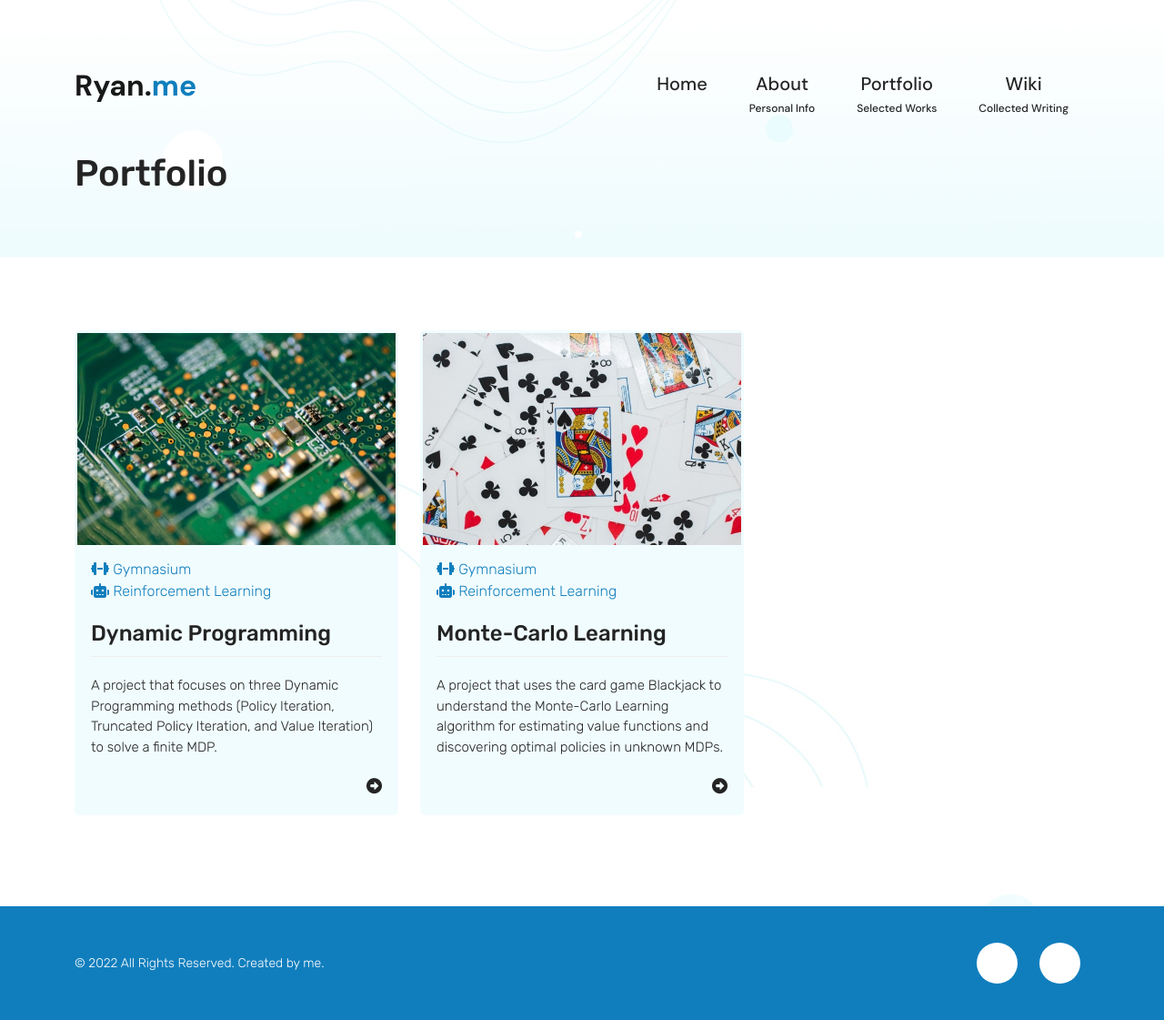
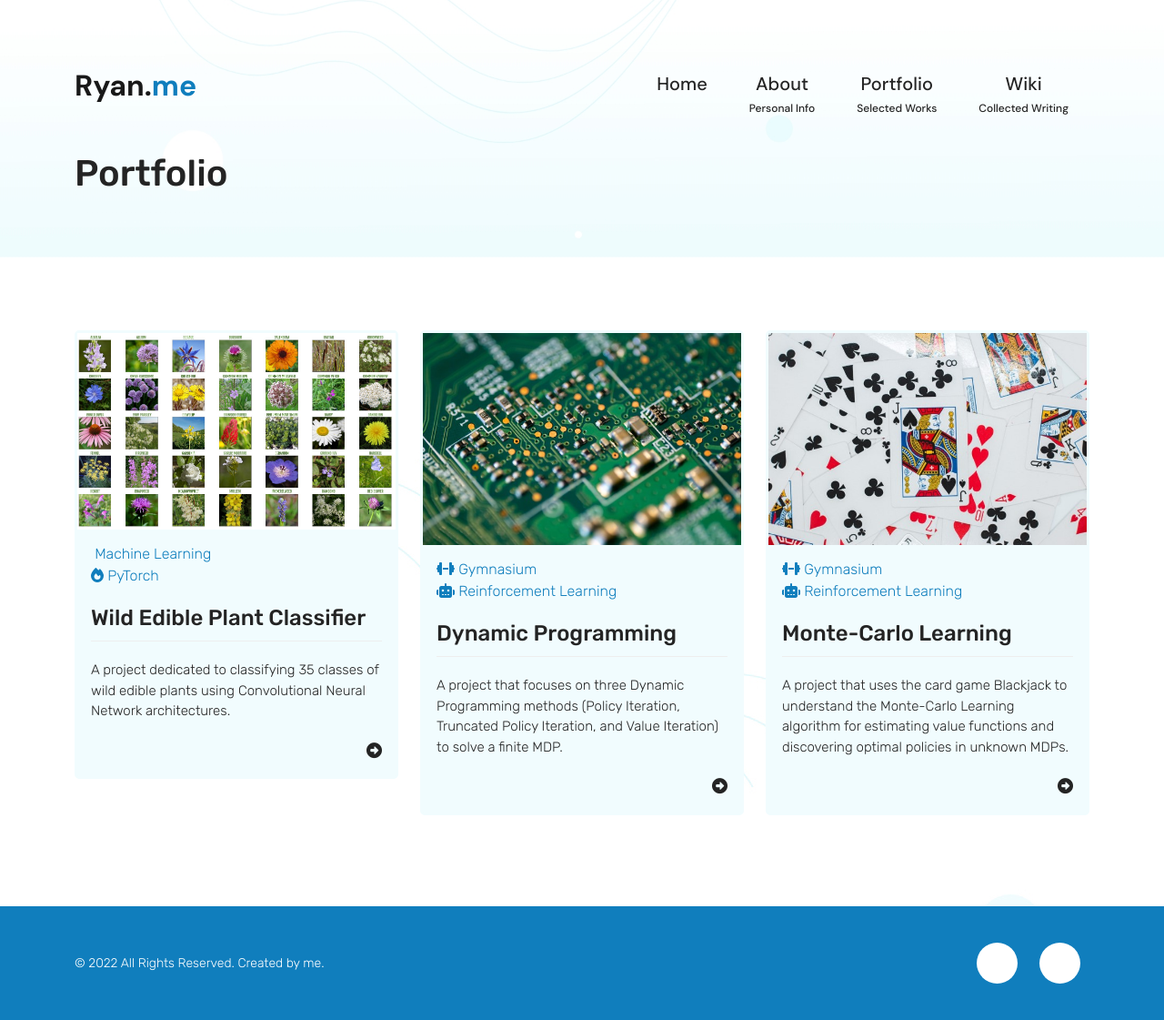
Before and after one commit to Achronus/achronus.github.io, a Jekyll site: the page built from portfolio.html, in a window 1280 px wide. Shown: the whole page at 91% size. Built offline with Jekyll 4.4.1, drawn with Linux system fonts in a browser that asks for light colours; nearby versions of some CDN libraries.

Commit message:
Added project
- Wild Edible Plant Classifier
- Updated styles
- Added images

```diff
--- /dev/null
+++ b/_portfolio/plant_classifier.html
@@ -0,0 +1,218 @@
+---
+title: Wild Edible Plant Classifier
+desc: A project dedicated to classifying 35 classes of wild edible plants using Convolutional Neural Network architectures.
+img_url: /assets/imgs/portfolio/pc-plant-samples.jpg
+tags: ml pytorch
+layout: portfolio-single
+github_url: https://github.com/Achronus/wep-classifier
+date: 21/07/2021
+---
+<p>This project focuses on a Wild Edible Plant Classifier that compares the performance of three state-of-the-art CNN architectures: MobileNet v2, GoogLeNet, and ResNet-34. The artefact created is part of my BSc dissertation, aimed at classifying 35 classes of wild edible plants using Transfer Learning.</p>
+
+<div class="text-center">
+  <img class="img-fluid d-block mx-auto" src="/assets/imgs/portfolio/pc-plant-samples.jpg" alt="Wild Edible Plant Classes">
+  <p class="figure-label">Figure 1. The 35 Wild Edible Plant classes used in the project.</p>
+</div>
+
+<p>The 35 classes of wild edible plants are listed in table 1, accompanied by the number of images (per class) within the dataset. The dataset created is comprised of Flickr images, obtained through their API using the rudimentary scripts within the <code class="inline">\data_gathering</code> folder. The dataset can be found on Kaggle <a href="https://www.kaggle.com/ryanpartridge01/wild-edible-plants/">here</a> and contains 16,535 images, where the quantity of images per class varies from 400 to 500.</p>
+
+<div class="text-center">
+  <div class="row">
+    <div class="col-6 col-md-4">
+      <table class="wp-block-table">
+        <thead>
+          <tr>
+            <td>Class</td>
+            <td>Quantity</td>
+          </tr>
+        </thead>
+        <tbody>
+          <tr>
+            <td>Alfalfa</td>
+            <td>470</td>
+          </tr>
+          <tr>
+            <td>Allium</td>
+            <td>481</td>
+          </tr>
+          <tr>
+            <td>Borage</td>
+            <td>500</td>
+          </tr>
+          <tr>
+            <td>Burdock</td>
+            <td>460</td>
+          </tr>
+          <tr>
+            <td>Calendula</td>
+            <td>500</td>
+          </tr>
+          <tr>
+            <td>Cattail</td>
+            <td>466</td>
+          </tr>
+          <tr>
+            <td>Chickweed</td>
+            <td>488</td>
+          </tr>
+          <tr>
+            <td>Chicory</td>
+            <td>500</td>
+          </tr>
+          <tr>
+            <td>Chive blossoms</td>
+            <td>455</td>
+          </tr>
+          <tr>
+            <td>Coltsfoot</td>
+            <td>500</td>
+          </tr>
+          <tr>
+            <td>Common mallow</td>
+            <td>439</td>
+          </tr>
+          <tr>
+            <td>Common milkweed</td>
+            <td>469</td>
+          </tr>
+        </tbody>
+      </table>
+    </div>
+    <div class="col-6 col-md-4">
+      <table class="wp-block-table">
+        <thead>
+          <tr>
+            <td>Class</td>
+            <td>Quantity</td>
+          </tr>
+        </thead>
+        <tbody>
+          <tr>
+            <td>Common vetch</td>
+            <td>451</td>
+          </tr>
+          <tr>
+            <td>Common yarrow</td>
+            <td>474</td>
+          </tr>
+          <tr>
+            <td>Coneflower</td>
+            <td>500</td>
+          </tr>
+          <tr>
+            <td>Cow parsley</td>
+            <td>500</td>
+          </tr>
+          <tr>
+            <td>Cowslip</td>
+            <td>442</td>
+          </tr>
+          <tr>
+            <td>Crimson clover</td>
+            <td>400</td>
+          </tr>
+          <tr>
+            <td>Crithmum maritimum</td>
+            <td>433</td>
+          </tr>
+          <tr>
+            <td>Daisy</td>
+            <td>490</td>
+          </tr>
+          <tr>
+            <td>Dandelion</td>
+            <td>500</td>
+          </tr>
+          <tr>
+            <td>Fennel</td>
+            <td>452</td>
+          </tr>
+          <tr>
+            <td>Fireweed</td>
+            <td>500</td>
+          </tr>
+          <tr>
+            <td>Gardenia</td>
+            <td>500</td>
+          </tr>
+        </tbody>
+      </table>
+    </div>
+    <div class="col-12 col-md-4">
+      <table class="wp-block-table">
+        <thead>
+          <tr>
+            <td>Class</td>
+            <td>Quantity</td>
+          </tr>
+        </thead>
+        <tbody>
+          <tr>
+            <td>Garlic mustard</td>
+            <td>409</td>
+          </tr>
+          <tr>
+            <td>Geranium</td>
+            <td>500</td>
+          </tr>
+          <tr>
+            <td>Ground ivy</td>
+            <td>408</td>
+          </tr>
+          <tr>
+            <td>Harebell</td>
+            <td>500</td>
+          </tr>
+          <tr>
+            <td>Henbit</td>
+            <td>500</td>
+          </tr>
+          <tr>
+            <td>Knapweed</td>
+            <td>500</td>
+          </tr>
+          <tr>
+            <td>Meadowsweet</td>
+            <td>456</td>
+          </tr>
+          <tr>
+            <td>Mullein</td>
+            <td>500</td>
+          </tr>
+          <tr>
+            <td>Pickerelweed</td>
+            <td>454</td>
+          </tr>
+          <tr>
+            <td>Ramsons</td>
+            <td>489</td>
+          </tr>
+          <tr>
+            <td>Red clover</td>
+            <td>449</td>
+          </tr>
+          <tr>
+            <td style="font-style: italic;">Total</td>
+            <td style="font-style: italic;">16,535</td>
+          </tr>
+        </tbody>
+      </table>
+    </div>
+  </div>
+  <p class="figure-label">Table 1. A detailed list of the Wild Edible Plant classes with the number of images per class within the dataset.</p>
+</div>
+
+<p>The project is divided into three Jupyter Notebooks. The first one contains a sample of the plant classes to visualise them, stored within a zip file found inside the dataset folder, and covers steps 4 to 6 in the Machine Learning Pipeline diagram (figure 2). The second notebook focuses on the tuning of the CNN models, and the third and final notebook visualises their results.</p>
+
+<div class="text-center">
+  <img class="img-fluid d-block mx-auto" src="/assets/imgs/portfolio/ml-pipeline.png" alt="Machine Learning Pipeline">
+  <p class="figure-label">Figure 2. Machine Learning Pipeline diagram.</p>
+</div>
+
+<p>The dissertation report (in pdf format) is on the GitHub repository <a href="https://github.com/Achronus/wep-classifier/blob/main/wepc-dissertation-report.pdf">here</a>. A copy of its abstract is highlighted below.</p>
+
+<div class="text-abstract">
+    <p>Maintaining a steady flow of food is becoming increasingly difficult. With the global population predicted to reach 9.6 billion by 2050, new food sources are required. The research conducted in this paper shows that Deep Learning (DL) applications can improve the quantity and quality of harvests produced when using disease identification and plant recognition techniques.</p>
+    <p>However, they have not yet been used to identify natural vegetation as a potential food source. This study aims to understand the role DL plays in agricultural food production, expand DLs use within horticulture, and potentially identify new food sources within natural environments for daily consumption. Throughout this paper, various toolsets, machine environments, and research methods are discussed, assisting in determining the best methodology for creating an artefact that identifies wild edible plants. While the artefact focuses on three state-of-the-art Convolutional Neural Networks (CNNs), additional information found within this report includes the components of CNNs, accompanied by the design and development of the artefact itself.</p>
+    <p>The three architectures, GoogLe-Net, MobileNet v2, and ResNet-34, were built using the open-source deep learning framework PyTorch, where 36 variants of these models were created and tested using 12 different parameters. The model's performance was evaluated based on six performance metrics to classify 35 classes of wild edible plants, each trained and tested on a dataset containing 16,535 images. Overall, achieving classification accuracies of 74.29%, 82.85%, and 80.35%, for GoogLeNet, MobileNet v2, and ResNet-34, respectively.</p>
+</div>
--- a/assets/sass/2-partials/_project-single.scss
+++ b/assets/sass/2-partials/_project-single.scss
@@ -120,3 +120,9 @@
     }
   }
 }
+
+.text-abstract {
+  @include remPadLeft(15px);
+  @include remPadRight(40px);
+  font-style: italic;
+}
```
Also changed, not shown: assets/css/style.css, assets/imgs/portfolio/ml-pipeline.png (added), assets/imgs/portfolio/pc-plant-samples.jpg (added), 1 other file.
